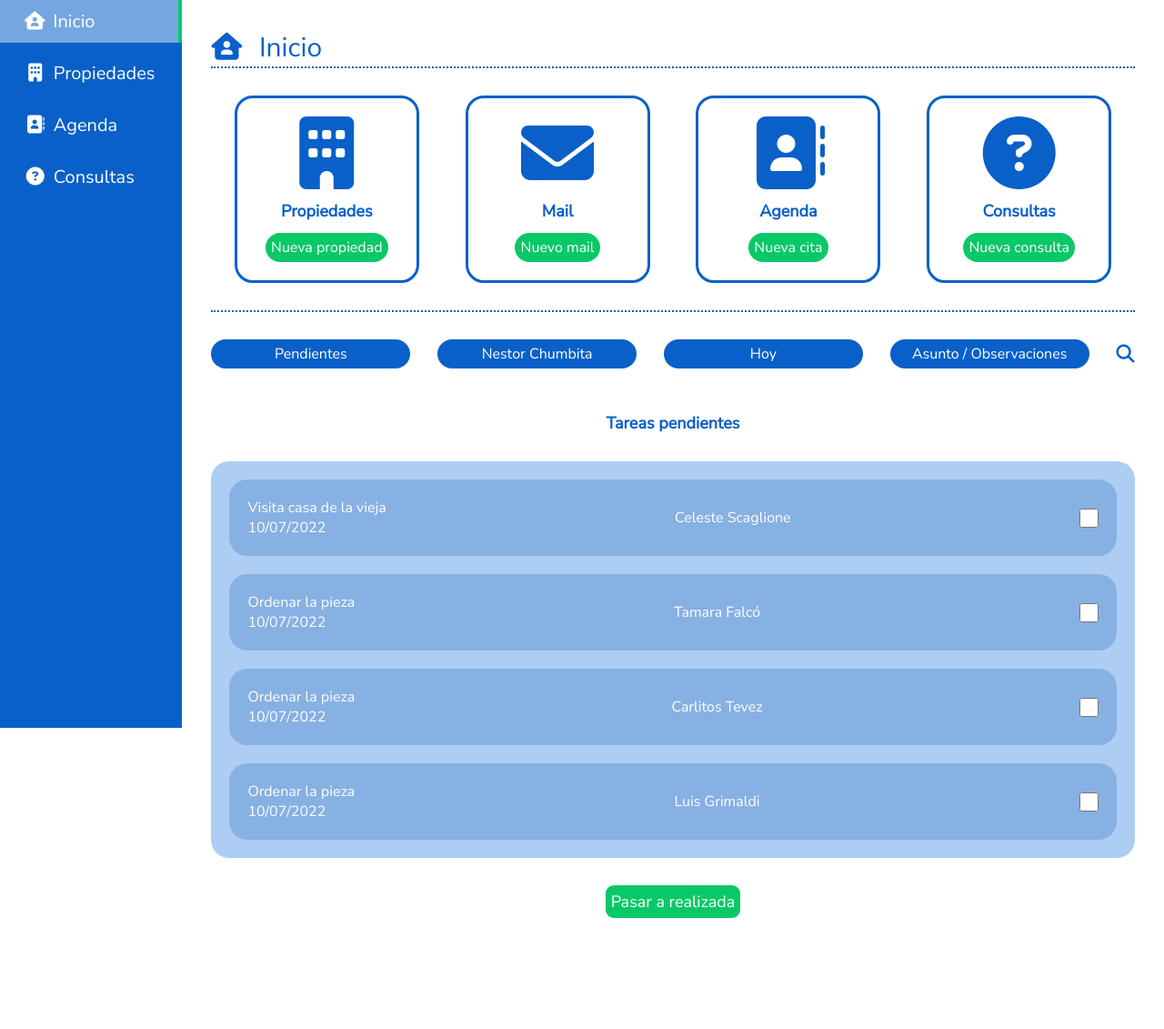
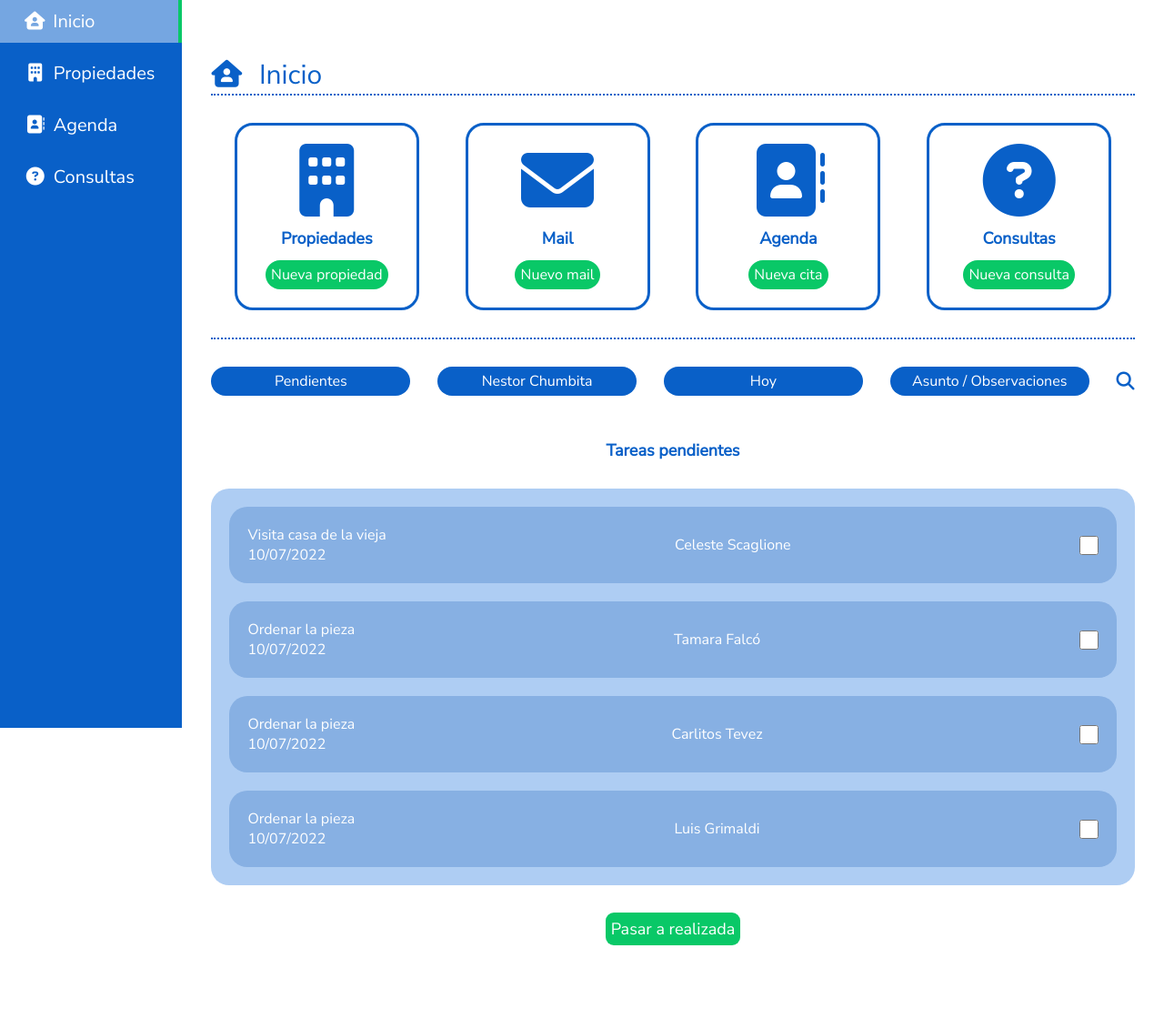
Before and after one commit to luissgrimaldi/citrixCRM, a PHP site: page / in a window 1280 px wide. Shown: the part 100-1231 px from the top of the page at 91% size. Before the commit the page ends 1109 px from the top, so only its background shows below. Run offline with PHP 8.4, Linux system fonts and the light colour scheme; some libraries are stand-ins or nearby versions.

Commit message:
Update index.css

```diff
--- a/index.css
+++ b/index.css
@@ -20,7 +20,7 @@
 body{
     min-height: 100vh;
     font-family: 'Nunito Sans', sans-serif;
-    margin: 0 auto;
+    margin: 30px auto;
 }
 
 /* Barra de Scroll */
```
